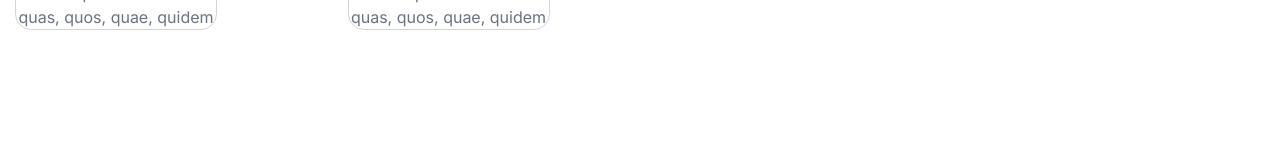
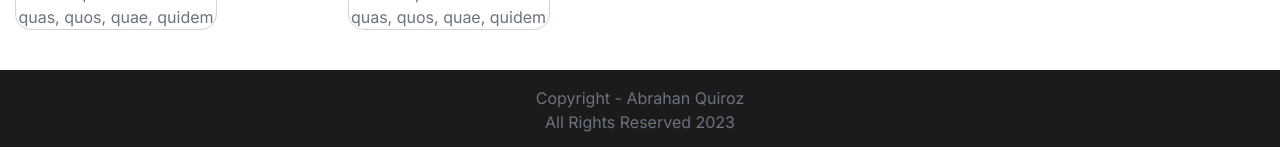
Before and after one commit to abrahanquiroz/3d-shop, a Next.js app: page / in a window 1280 px wide. Shown: the part 3458-3605 px from the top of the page. Before the commit the page ends 3528 px from the top, so only its background shows below. Built offline with nearby package versions, Linux system fonts and the light colour scheme.

Commit message:
Add footer and fix some style

```diff
--- a/src/app/layout.tsx
+++ b/src/app/layout.tsx
@@ -4,6 +4,7 @@ import "./globals.css";
 import HeaderTop from "@/components/HeaderTop";
 import HeaderMain from "@/components/HeaderMain";
 import Navbar from "@/components/Navbar";
+import Footer from "@/components/Footer";
 
 
 import "slick-carousel/slick/slick.css";
@@ -30,6 +31,7 @@ export default function RootLayout({
         <Navbar />
         <MobNavbar />
         {children}</body>
+        <Footer />
     </html>
   );
 }
--- a/src/components/DiscountBanner.tsx
+++ b/src/components/DiscountBanner.tsx
@@ -1,11 +1,13 @@
 import React from 'react'
-import Image from 'next/image'
+
+
+// bg-[url(/cta-banner.jpg)] this tailwind atribute to add background image
 
 const DiscountBanner= () => {
   return (
     <div>
       <div className="container pt-16 pb-16">
-          <div className="bg-gray-600 bg-[url(/cta-banner.jpg)] border-stone-950 bg-cover h-[500px] rounded-2xl grid place-items-center">
+          <div className="bg-gray-600  border-stone-950 bg-cover h-[500px] rounded-2xl grid place-items-center">
             <div className="bg-[#ffffffab] min-w-[270px] sm:min-w-[300px] md:min-w-[500px] rounded-xl py-8 sm:px-8 px-2 grid place-items-center gap-3">
                 <button className="bg-blackish text-white p-2 rounded-md">25% DISCOUNT</button>
                 <h2 className="font-extrabold text-2xl text-[#272727]">Winter Sold</h2>
--- /dev/null
+++ b/src/components/Footer.tsx
@@ -0,0 +1,9 @@
+import React from 'react'
+
+const Footer = () => {
+  return (
+    <div className="bg-blackish text-gray-500 text-center py-4 pb-16 md:pb-4"> Copyright - Abrahan Quiroz <br /> All Rights Reserved 2023</div>
+  )
+}
+
+export default Footer
--- a/src/components/ProductCard.tsx
+++ b/src/components/ProductCard.tsx
@@ -74,7 +74,7 @@ const ProductCard: React.FC<propsType> = ({img, title, desc, rating, price}) =>
     }
 
   return (
-    <div className="border border-gray-200 rounded-xl max-w-[400px] h-full">
+    <div className="border border-gray-200 rounded-xl max-w-[400px] w-full h-full">
       <div>
         <Image
           className="w-full h-[300px] object-cover rounded-t-xl"
```
